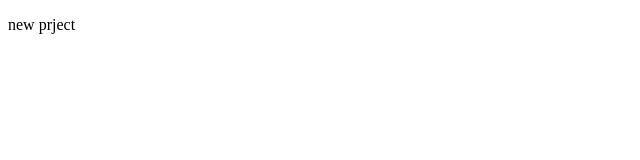
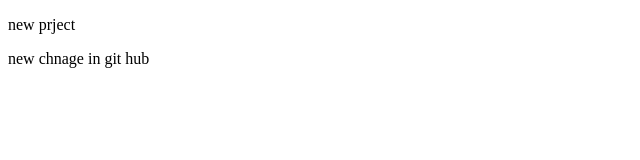
Before and after one commit to reihaneh-b60/newProject2, a plain HTML site: page index.html in a window 1280 px wide. Shown: the whole page, without its empty margins (0-640 px from the left). Drawn offline with Linux system fonts and the light colour scheme.

Commit message:
Update index.html

```diff
--- a/index.html
+++ b/index.html
@@ -8,5 +8,6 @@
 </head>
 <body>
     <p>new prject</p>
+    <p> new chnage in git hub</p>
 </body>
 </html>
```
